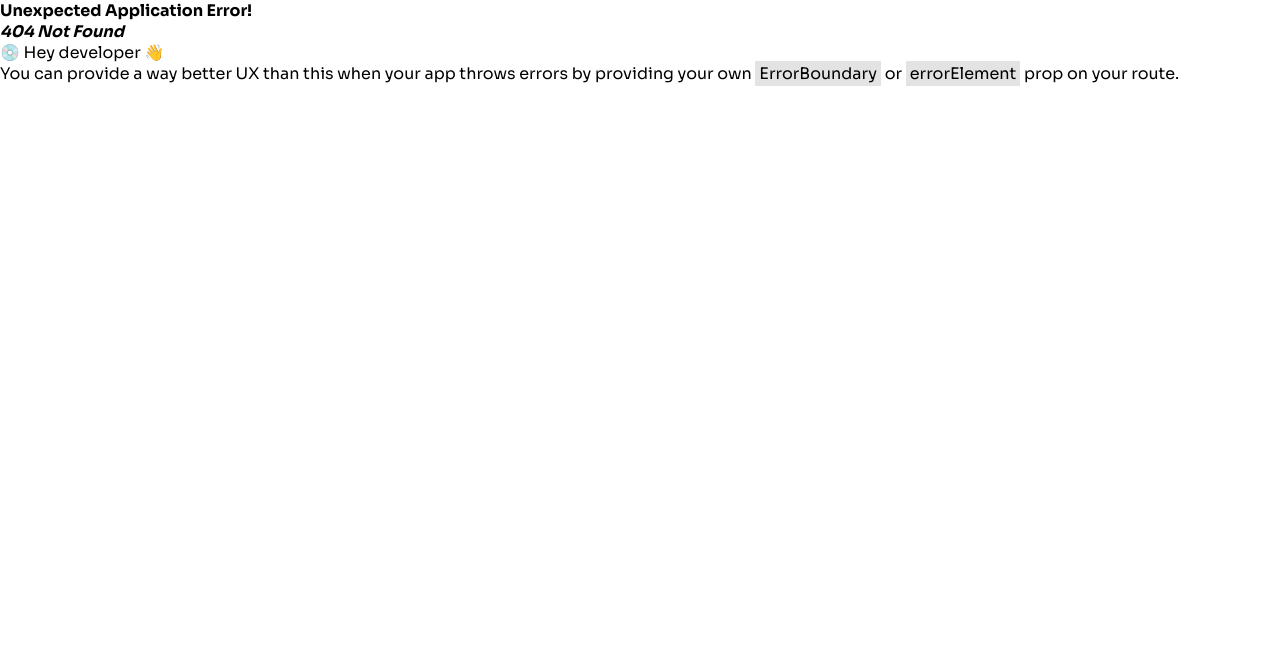
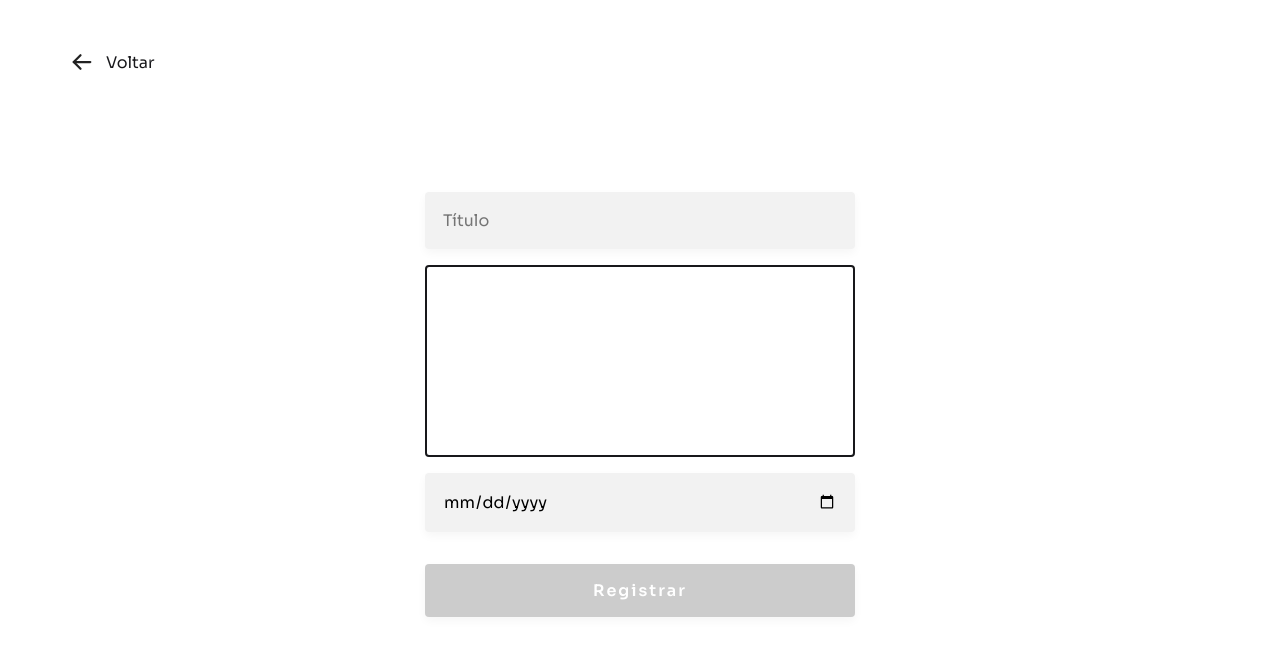
Before and after one commit to andradeleo/Teste02, a React (Vite) app: page /add-call in a window 1280 px wide. Before the commit this address had no page. Shown: the top 656 px of the page. Built offline with nearby package versions, Linux system fonts and the light colour scheme.

Commit message:
add calls pages, need changes

```diff
--- /dev/null
+++ b/src/pages/AddCall/index.jsx
@@ -0,0 +1,93 @@
+
+import BackHome from "../../components/BackHome";
+import Form from "../../components/Form";
+import FormGroup from "../../components/FormGroup";
+import Input from "../../components/Input/styles";
+import ButtonGroup from "../../components/ButtonGroup";
+
+import useErrors from "../../hooks/useErrors";
+
+import { Container, TextArea } from "./styles";
+import { useState } from "react";
+
+export default function AddCall() {
+  const [title, setTitle] = useState("");
+  const [description, setDescription] = useState("");
+  const [date, setDate] = useState("");
+
+  const { setError, removeError, getErrorMessageByFieldName, errors } = useErrors();
+
+  const [loading ] = useState(false);
+
+  const isFormValid = title && description && date && errors.length == 0;
+
+  function handleChangeTitle(e) {
+    setTitle(e.target.value)
+
+    if(!e.target.value) {
+      setError({field: "title", message:"Título é obrigatório"})
+    } else {
+      removeError("title")
+    }
+  }
+
+  function handleChangeDescription(e) {
+    setDescription(e.target.value)
+
+    if(!e.target.value) {
+      setError({field: "description", message:"Descrição é obrigatório"})
+    } else {
+      removeError("description")
+    }
+  }
+  function handleChangeDate(e) {
+    setDate(e.target.value)
+
+    if(!e.target.value) {
+      setError({field: "date", message:"Data é obrigatório"})
+    } else {
+      removeError("date")
+    }
+  }
+
+  return (
+    <Container>
+      <BackHome path={"/calls"}/>
+
+      <Form>
+        <FormGroup error={getErrorMessageByFieldName("title")}>
+          <Input
+            value={title}
+            onChange={(e) => handleChangeTitle(e)}
+            placeholder="Título"
+            error={getErrorMessageByFieldName("title")}
+          />
+        </FormGroup>
+        <FormGroup error={getErrorMessageByFieldName("description")}>
+          <TextArea
+            value={description}
+            onChange={(e) => handleChangeDescription(e)}
+            error={getErrorMessageByFieldName("description")}
+          />
+        </FormGroup>
+      {/* aquele componente top */}
+      <FormGroup error={getErrorMessageByFieldName("date")}>
+          <Input
+            placeholder="Data de abertura"
+            value={date}
+            onChange={(e) => handleChangeDate(e)}
+            type={"date"}
+            error={getErrorMessageByFieldName("date")}
+          />
+        </FormGroup>
+
+        <ButtonGroup
+          isFormValid={Boolean(isFormValid)}
+          isLoading={loading}
+          buttonLabel="Registrar"
+        />
+      </Form>
+
+    </Container>
+  )
+}
--- /dev/null
+++ b/src/pages/AddCall/styles.js
@@ -0,0 +1,29 @@
+
+import styled, { css } from "styled-components";
+
+
+export const Container = styled.section`
+  display: flex;
+  align-items: center;
+  flex-direction: column;
+  justify-content: center;
+
+  min-height: 100vh;
+  width: 100%;
+`;
+
+export const TextArea = styled.textarea`
+  border: 2px solid #18181b;
+  resize: none;
+  font-size: 1rem;
+  font-weight: 500;
+  width: 100%;
+  height: 12rem;
+  margin: .5rem 0px;
+  border-radius: 4px;
+
+  ${({ error }) => error && css`
+    color: #F24C00;
+    border-color: #F24C00 !important ;
+  `}
+`;
--- a/src/pages/CallsControl/index.jsx
+++ b/src/pages/CallsControl/index.jsx
@@ -5,10 +5,9 @@ export default function CallControl() {
   return (
     <div>
       <Header
-        visualizar={"/call-visualizar={}"}
-        adicionar={"/call-adicionar"}
-        editar={"/call-editar"}
-        excluir={"/call-excluir"}
+        adicionar={"/add-call"}
+        editar={"/edit-call"}
+        excluir={"/remove-call"}
       />
     </div>
   )
--- /dev/null
+++ b/src/pages/EditCall/index.jsx
@@ -0,0 +1,93 @@
+
+import BackHome from "../../components/BackHome";
+import Form from "../../components/Form";
+import FormGroup from "../../components/FormGroup";
+import Input from "../../components/Input/styles";
+import ButtonGroup from "../../components/ButtonGroup";
+
+import useErrors from "../../hooks/useErrors";
+
+import { Container, TextArea } from "./styles";
+import { useState } from "react";
+
+export default function AddCall() {
+  const [title, setTitle] = useState("");
+  const [description, setDescription] = useState("");
+  const [date, setDate] = useState("");
+
+  const { setError, removeError, getErrorMessageByFieldName, errors } = useErrors();
+
+  const [loading ] = useState(false);
+
+  const isFormValid = title && description && date && errors.length == 0;
+
+  function handleChangeTitle(e) {
+    setTitle(e.target.value)
+
+    if(!e.target.value) {
+      setError({field: "title", message:"Título é obrigatório"})
+    } else {
+      removeError("title")
+    }
+  }
+
+  function handleChangeDescription(e) {
+    setDescription(e.target.value)
+
+    if(!e.target.value) {
+      setError({field: "description", message:"Descrição é obrigatório"})
+    } else {
+      removeError("description")
+    }
+  }
+  function handleChangeDate(e) {
+    setDate(e.target.value)
+
+    if(!e.target.value) {
+      setError({field: "date", message:"Data é obrigatório"})
+    } else {
+      removeError("date")
+    }
+  }
+
+  return (
+    <Container>
+      <BackHome path={"/calls"}/>
+
+      <Form>
+        <FormGroup error={getErrorMessageByFieldName("title")}>
+          <Input
+            value={title}
+            onChange={(e) => handleChangeTitle(e)}
+            placeholder="Título"
+            error={getErrorMessageByFieldName("title")}
+          />
+        </FormGroup>
+        <FormGroup error={getErrorMessageByFieldName("description")}>
+          <TextArea
+            value={description}
+            onChange={(e) => handleChangeDescription(e)}
+            error={getErrorMessageByFieldName("description")}
+          />
+        </FormGroup>
+      {/* aquele componente top */}
+      <FormGroup error={getErrorMessageByFieldName("date")}>
+          <Input
+            placeholder="Data de abertura"
+            value={date}
+            onChange={(e) => handleChangeDate(e)}
+            type={"date"}
+            error={getErrorMessageByFieldName("date")}
+          />
+        </FormGroup>
+
+        <ButtonGroup
+          isFormValid={Boolean(isFormValid)}
+          isLoading={loading}
+          buttonLabel="Registrar"
+        />
+      </Form>
+
+    </Container>
+  )
+}
--- /dev/null
+++ b/src/pages/EditCall/styles.js
@@ -0,0 +1,29 @@
+
+import styled, { css } from "styled-components";
+
+
+export const Container = styled.section`
+  display: flex;
+  align-items: center;
+  flex-direction: column;
+  justify-content: center;
+
+  min-height: 100vh;
+  width: 100%;
+`;
+
+export const TextArea = styled.textarea`
+  border: 2px solid #18181b;
+  resize: none;
+  font-size: 1rem;
+  font-weight: 500;
+  width: 100%;
+  height: 12rem;
+  margin: .5rem 0px;
+  border-radius: 4px;
+
+  ${({ error }) => error && css`
+    color: #F24C00;
+    border-color: #F24C00 !important ;
+  `}
+`;
```
Also changed, not shown: src/routes/router.jsx (+15 -0 lines).
